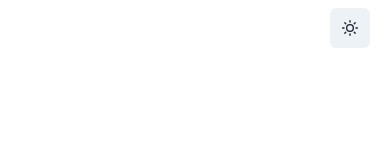
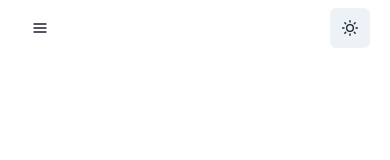
Before and after one commit to bellapd/bellapd-v1, a Next.js app: page / in a window 390 px wide. Shown: the top 160 px of the page. Built offline with nearby package versions, Linux system fonts and the light colour scheme; a small style sheet from the web is missing.

Commit message:
feat: responsive navbar menu with media query

```diff
--- /dev/null
+++ b/components/Dropdown.tsx
@@ -0,0 +1,47 @@
+import { HamburgerIcon } from "@chakra-ui/icons";
+import {
+    LinkBox,
+    LinkOverlay,
+    Menu,
+    MenuButton,
+    MenuList,
+    MenuItem,
+    IconButton,
+} from "@chakra-ui/react";
+import NextLink from "next/link";
+
+export default function Dropdown(): JSX.Element {
+    return (
+        <Menu>
+            <MenuButton
+                as={IconButton}
+                icon={<HamburgerIcon />}
+                isRound
+                variant="ghost"
+            />
+            <MenuList alignItems={"center"}>
+                <LinkBox>
+                <MenuItem>
+                    <NextLink href="/" passHref>
+                    <LinkOverlay>Home</LinkOverlay>
+                    </NextLink>
+                </MenuItem>
+                </LinkBox>
+                <LinkBox>
+                <MenuItem>
+                    <NextLink href="/about" passHref>
+                    <LinkOverlay>About</LinkOverlay>
+                    </NextLink>
+                </MenuItem>
+                </LinkBox>
+                <LinkBox>
+                <MenuItem>
+                    <NextLink href="/portfolio" passHref>
+                    <LinkOverlay>Portfolio</LinkOverlay>
+                    </NextLink>
+                </MenuItem>
+                </LinkBox>
+            </MenuList>
+        </Menu>
+    );
+}
--- a/components/Navbar.tsx
+++ b/components/Navbar.tsx
@@ -1,34 +1,16 @@
 import {
-  Avatar,
   Box,
-  Button,
-  Center,
   Flex,
-  Menu,
-  MenuButton,
-  MenuList,
-  MenuItem,
-  MenuDivider,
-  Text,
-  IconButton,
+  useMediaQuery,
 } from "@chakra-ui/react";
 import Navlink from "./Navlink";
-import Link from "next/link";
-import styled from "@emotion/styled";
 import Switch from "./Switch";
-import { HamburgerIcon } from "@chakra-ui/icons";
+import Dropdown from "./Dropdown";
 
 export default function Navigation(): JSX.Element {
-  const Navbar = styled(Box)`
-    position: sticky;
-    z-index: 10;
-    top: 0;
-    backdrop-filter: saturate(100%) blur(20px);
-    transition: height 0.5s, line-height 0.5s;
-  `;
-
+  const [isMobile] = useMediaQuery("(max-width: 768px)");
   return (
-    <Navbar
+    <Box
       flexDirection="row"
       justifyContent="space-between"
       alignItems="center"
@@ -38,40 +20,19 @@ export default function Navigation(): JSX.Element {
     >
       <Flex py={2} px={5} maxW="container.sm" align="center" mx="auto">
         <Flex marginRight="auto">
+          {
+            isMobile ? <Dropdown /> : (
               <Flex display={{ base: "none", md: "flex" }}>
                 <Navlink href="/">Home</Navlink>
                 <Navlink href="/about">About</Navlink>
                 <Navlink href="/blog">Blog</Navlink>
                 <Navlink href="/portfolio">Portfolio</Navlink>
               </Flex>
-          {/* <Accent /> */}
-          <Menu>
-            <MenuButton
-              // show menu only when container is smaller than 768px
-              display={{ base: "none", md: "none", sm: "flex" }}
-              as={IconButton}
-              icon={<HamburgerIcon />}
-              variant={"link"}
-              cursor={"pointer"}
-            />
-            <MenuList alignItems={"center"}>
-              <MenuItem>
-                <Link href="/">Home</Link>
-              </MenuItem>
-              <MenuItem>
-                <Link href="/about">About</Link>
-              </MenuItem>
-              <MenuItem>
-                <Link href="/blog">Blog</Link>
-              </MenuItem>
-              <MenuItem>
-                <Link href="/portfolio">Portfolio</Link>
-              </MenuItem>
-            </MenuList>
-          </Menu>
+            )
+          }
         </Flex>
         <Switch />
       </Flex>
-    </Navbar>
+    </Box>
   );
 }
```
Lines whose indentation alone changed are shown as unchanged.
